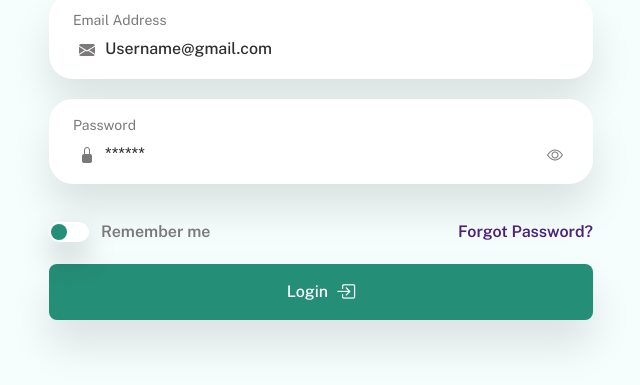
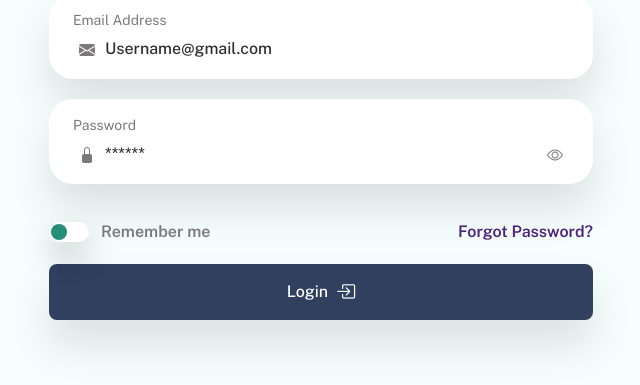
Before and after one commit to Mehedi01616720009/rubizco, a plain HTML site: page login.html in a window 1280 px wide. Shown: the part 293-678 px from the top of the page, without its empty margins (319-959 px from the left). Drawn offline with nearby package versions, Linux system fonts and the light colour scheme.

Commit message:
color change

```diff
--- a/css/style.css
+++ b/css/style.css
@@ -274,7 +274,7 @@ input {
     width: max-content;
     padding: 1rem 2.25rem;
     color: var(--white-color);
-    background: var(--primary-color);
+    background: #31405F;
     border-radius: .5rem;
     justify-content: center;
     align-items: center;
@@ -325,7 +325,7 @@ input {
     }
 }
 
-/*=============== LOGIN PAGE ==================*/
+/*=============== REGISTER PAGE ==================*/
 .register_container {
     margin-left: 1rem;
     margin-right: 1rem;
```
